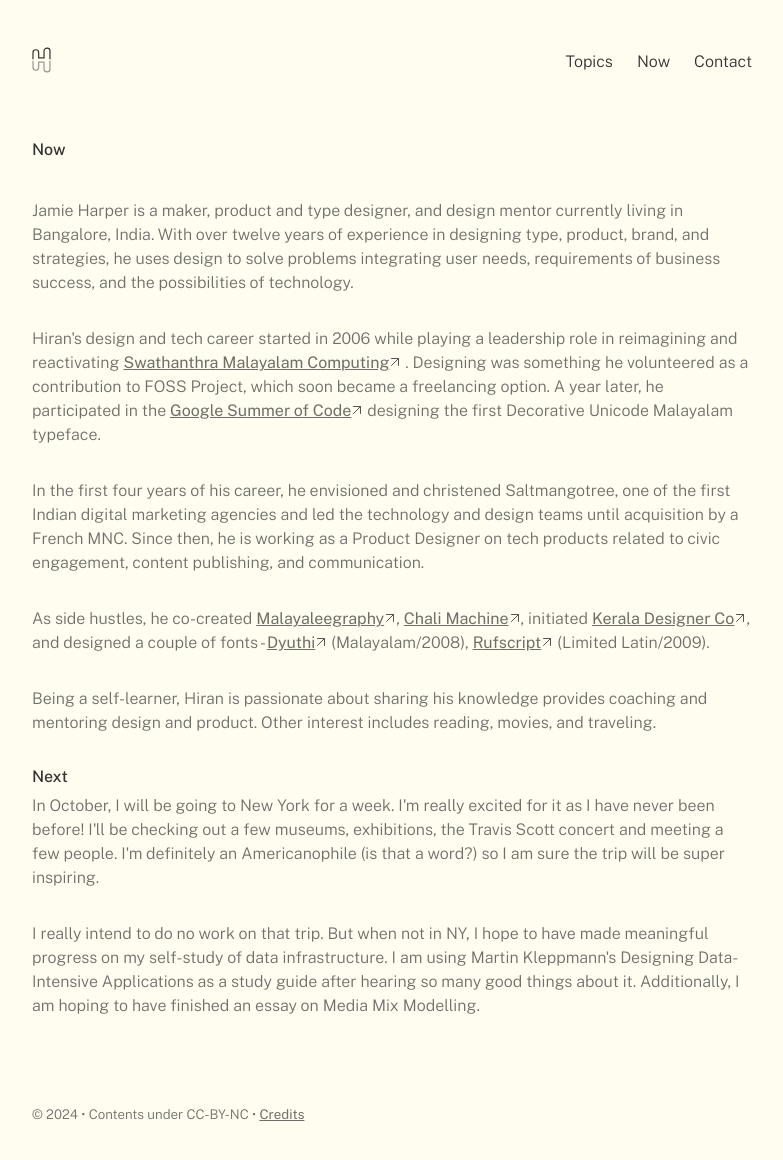
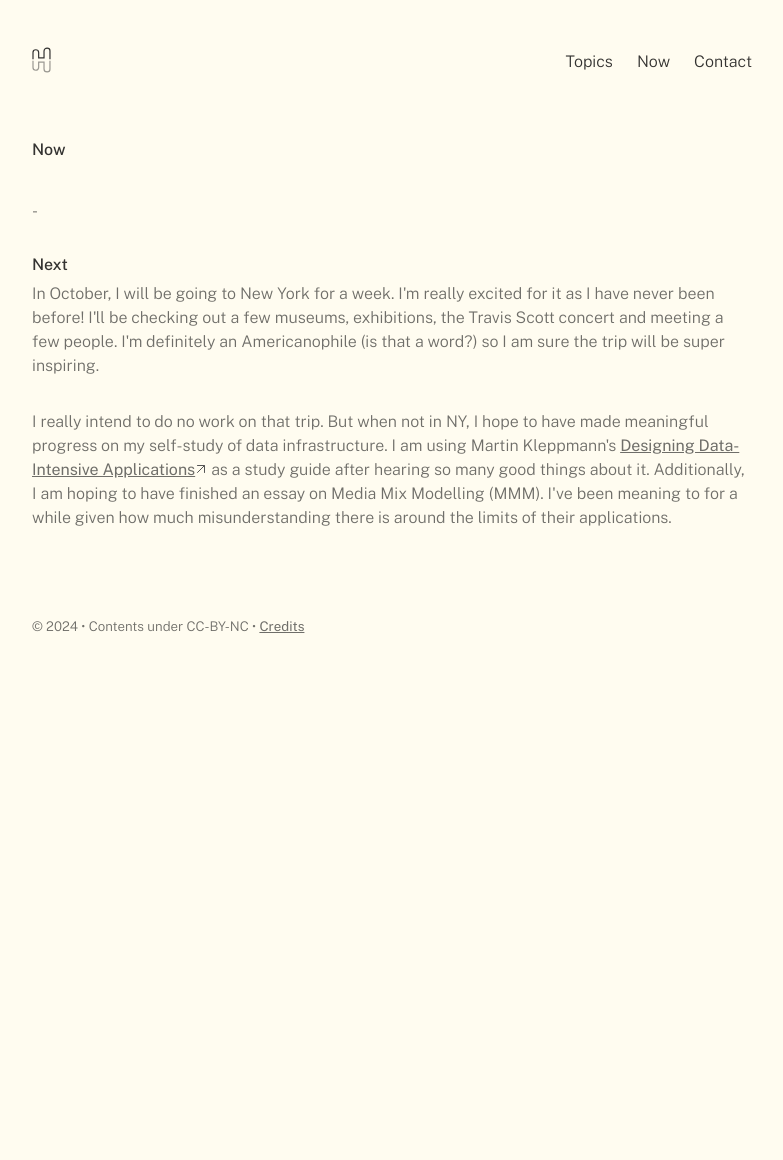
Before and after one commit to harperjamie/hrpr, a Jekyll site: the page built from pages/Now.md, in a window 1280 px wide. Shown: the whole page, without its empty margins (248-1031 px from the left). Built offline with Jekyll 4.4.1, drawn with Linux system fonts in a browser that asks for light colours; some web fonts are replaced; comment, search, counter and statistics services are not loaded.

Commit message:
Update Now.md

```diff
--- a/pages/Now.md
+++ b/pages/Now.md
@@ -4,19 +4,9 @@ permalink: /now
 title: Now
 ---
 
-Jamie Harper is a maker, product and type designer, and design mentor currently living in Bangalore, India. With over twelve years of experience in designing type, product, brand, and strategies, he uses design to solve problems integrating user needs, requirements of business success, and the possibilities of technology.
-
-
-
-Hiran's design and tech career started in 2006 while playing a leadership role in reimagining and reactivating [Swathanthra Malayalam Computing](https://smc.org.in/ "Swathanthra Malayalam Computing") . Designing was something he volunteered as a contribution to FOSS Project, which soon became a freelancing option. A year later, he participated in the [Google Summer of Code](https://developers.google.com/open-source/gsoc/2007) designing the first Decorative Unicode Malayalam typeface.
-
-In the first four years of his career, he envisioned and christened Saltmangotree, one of the first Indian digital marketing agencies and led the technology and design teams until acquisition by a French MNC. Since then, he is working as a Product Designer on tech products related to civic engagement, content publishing, and communication.
-
-As side hustles, he co-created [Malayaleegraphy](https://www.facebook.com/malayaleegraphy/ "Malayaleegraphy"), [Chali Machine](http://www.chalimachine.com/create/ "Chali Machine"), initiated [Kerala Designer Co](https://kdco.info/ "Kerala Designer Co"), and designed a couple of fonts - [Dyuthi](https://www.behance.net/gallery/88259217/Dyuthi-Ornamental-Malayalam-Unicode-Typeface "Dyuthi") (Malayalam/2008), [Rufscript](https://www.behance.net/gallery/88284601/Rufscript-English-Handwriting-Unicode-Font "Rufscript") (Limited Latin/2009).
-
-Being a self-learner, Hiran is passionate about sharing his knowledge provides coaching and mentoring design and product. Other interest includes reading, movies, and traveling.
+-
 
 # Next
 In October, I will be going to New York for a week. I'm really excited for it as I have never been before! I'll be checking out a few museums, exhibitions, the Travis Scott concert and meeting a few people. I'm definitely an Americanophile (is that a word?) so I am sure the trip will be super inspiring.
 
-I really intend to do no work on that trip. But when not in NY, I hope to have made meaningful progress on my self-study of data infrastructure. I am using Martin Kleppmann's Designing Data-Intensive Applications as a study guide after hearing so many good things about it. Additionally, I am hoping to have finished an essay on Media Mix Modelling.
+I really intend to do no work on that trip. But when not in NY, I hope to have made meaningful progress on my self-study of data infrastructure. I am using Martin Kleppmann's [Designing Data-Intensive Applications](https://www.oreilly.com/library/view/designing-data-intensive-applications/9781491903063/) as a study guide after hearing so many good things about it. Additionally, I am hoping to have finished an essay on Media Mix Modelling (MMM). I've been meaning to for a while given how much misunderstanding there is around the limits of their applications.
```
